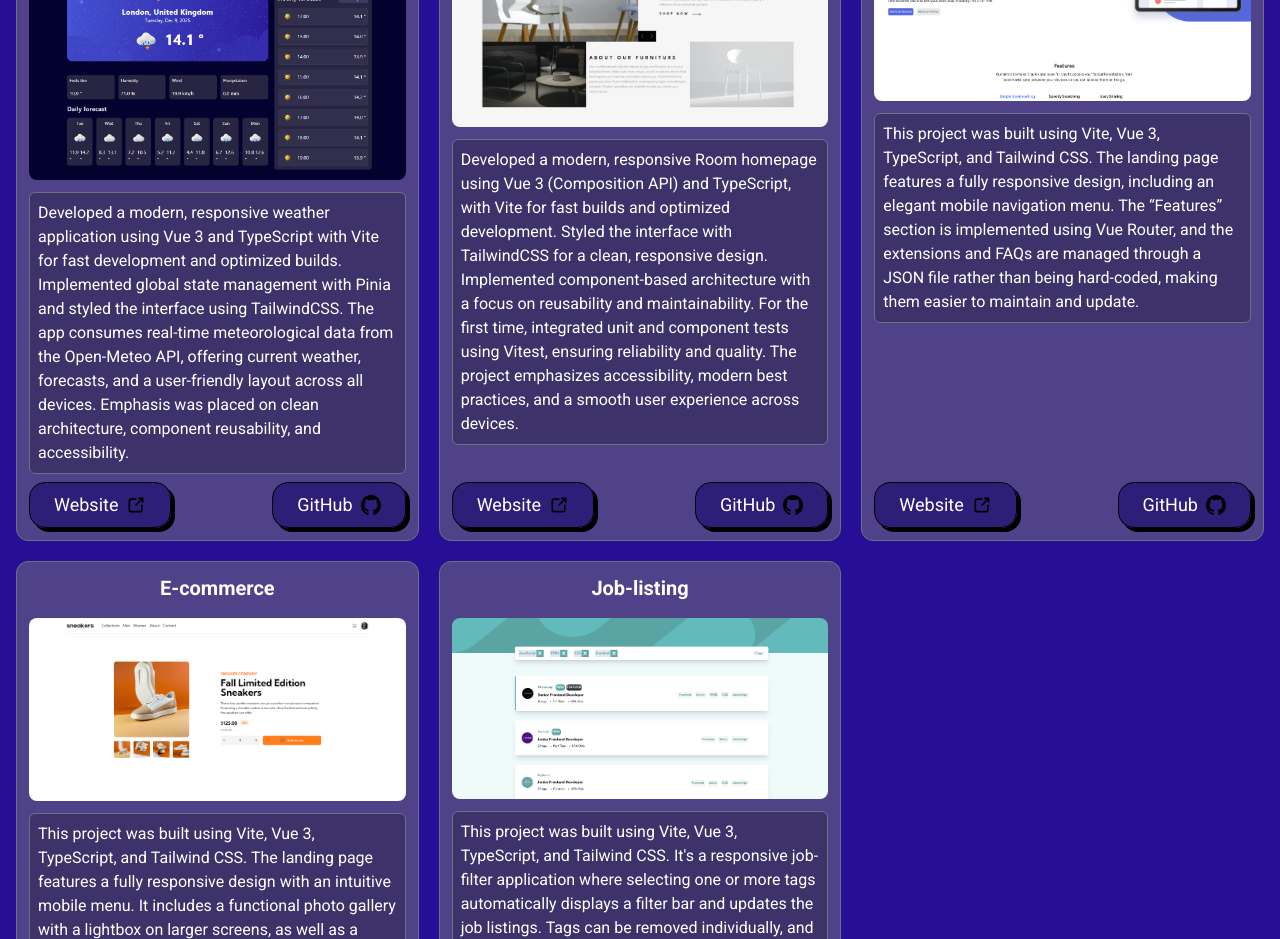
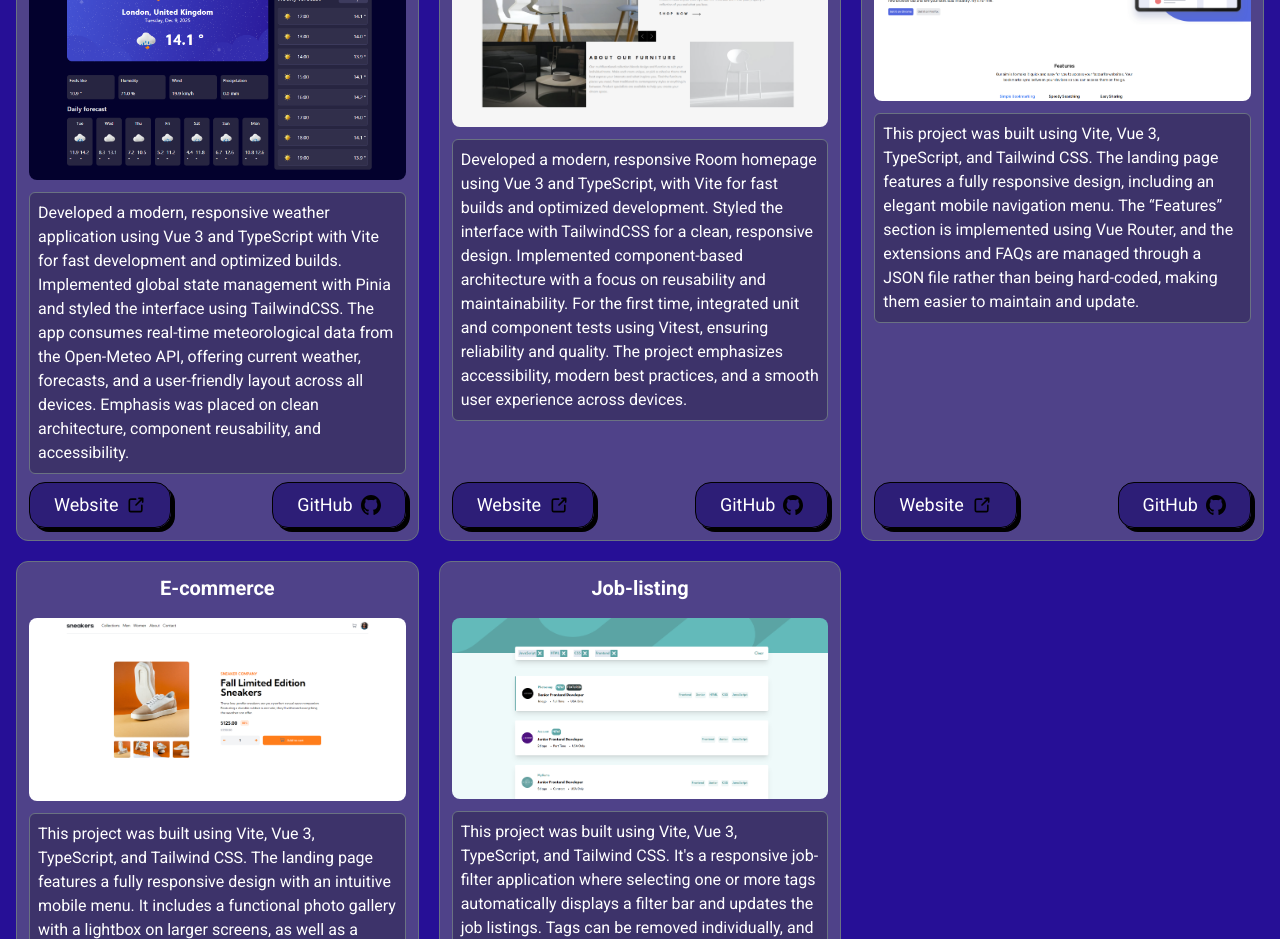
Before and after one commit to DannyHTML/Portfolio, a Vue app: page / in a window 1280 px wide. Shown: the part 1380-2319 px from the top of the page. Built offline with nearby package versions, Linux system fonts and the light colour scheme; no server answers.

Commit message:
Quick change

```diff
--- a/src/components/ProjectSection.vue
+++ b/src/components/ProjectSection.vue
@@ -33,7 +33,7 @@ const projects = [
     title: 'Room homepage',
     image: roomHomepageImage,
     description:
-      'Developed a modern, responsive Room homepage using Vue 3 (Composition API) and TypeScript, with Vite for fast builds and optimized development. Styled the interface with TailwindCSS for a clean, responsive design. Implemented component-based architecture with a focus on reusability and maintainability. For the first time, integrated unit and component tests using Vitest, ensuring reliability and quality. The project emphasizes accessibility, modern best practices, and a smooth user experience across devices.',
+      'Developed a modern, responsive Room homepage using Vue 3 and TypeScript, with Vite for fast builds and optimized development. Styled the interface with TailwindCSS for a clean, responsive design. Implemented component-based architecture with a focus on reusability and maintainability. For the first time, integrated unit and component tests using Vitest, ensuring reliability and quality. The project emphasizes accessibility, modern best practices, and a smooth user experience across devices.',
     linkWebsite: 'https://dannyhtml.github.io/Room-homepage/#/',
     linkGithub: 'https://github.com/DannyHTML/Room-homepage',
     iconWebsite: linkRedirectIcon,
```
